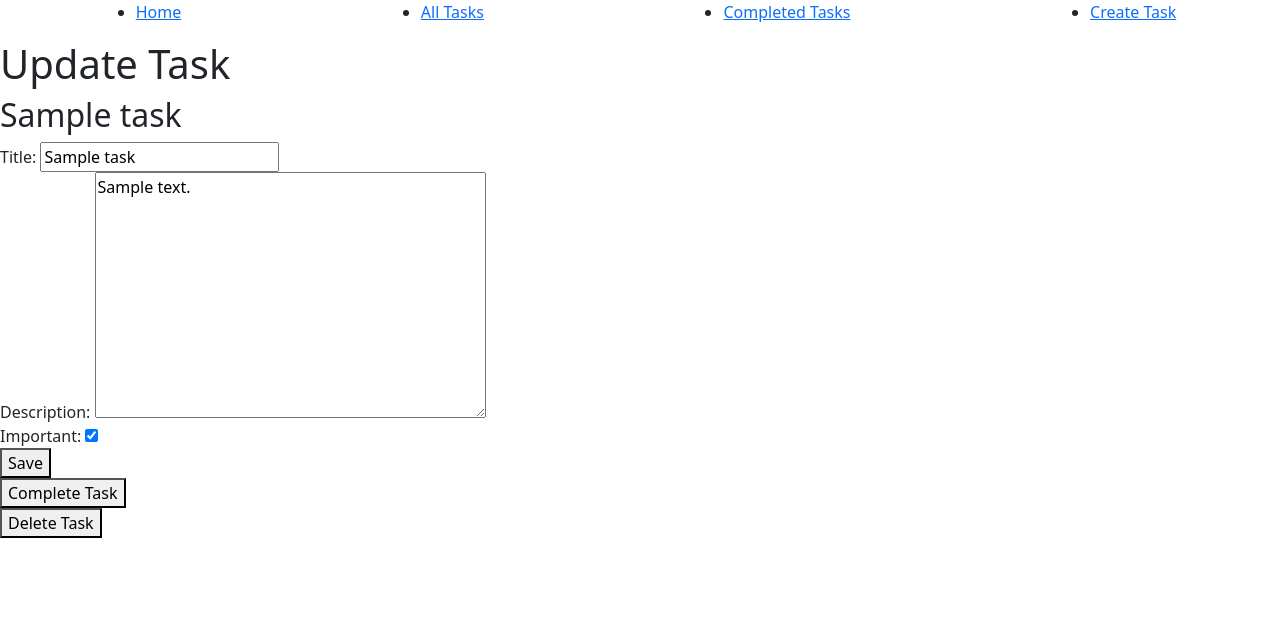
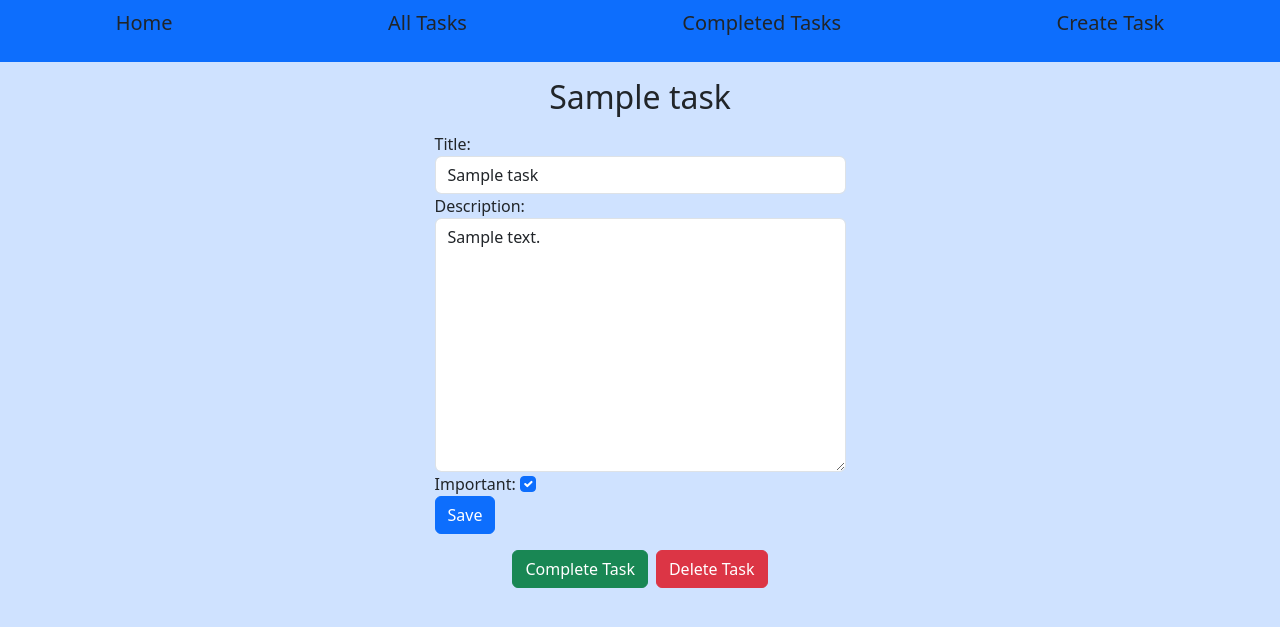
Before and after one commit to sanabriadiego/to-do-app, a Django app: page /tasks/1/ in a window 1280 px wide. Shown: the top 627 px of the page. Run offline with Django 5.2, Linux system fonts and the light colour scheme; tables that the repository leaves empty hold one stand-in row (values such as "Sample post").

Commit message:
Added styles with bootstrap

```diff
--- a/tasks/forms.py
+++ b/tasks/forms.py
@@ -1,7 +1,12 @@
-from django.forms import ModelForm
+from django import forms
 from .models import Task
 
-class TaskForm(ModelForm):
+class TaskForm(forms.ModelForm):
     class Meta:
         model = Task
         fields = ['title', 'description', 'important']
+        widgets = {
+            'title': forms.TextInput(attrs={'class': 'form-control'}),
+            'description': forms.Textarea(attrs={'class': 'form-control'}),
+            'important': forms.CheckboxInput(attrs={'class': 'form-check-input'})
+        }
--- a/tasks/templates/base.html
+++ b/tasks/templates/base.html
@@ -6,19 +6,13 @@
     <link href="https://cdn.jsdelivr.net/npm/bootstrap@5.3.3/dist/css/bootstrap.min.css" rel="stylesheet" integrity="sha384-QWTKZyjpPEjISv5WaRU9OFeRpok6YctnYmDr5pNlyT2bRjXh0JMhjY6hW+ALEwIH" crossorigin="anonymous">
     <title>To Do App</title>
 </head>
-<body>
-    <nav class="d-flex justify-content-around">
-        <ul>
-            <li><a href="{%url 'home'%}">Home</a></li>
-        </ul>
-        <ul>
-            <li><a href="{%url 'tasks'%}">All Tasks</a></li>
-        </ul>
-        <ul>
-            <li><a href="{%url 'completed_tasks'%}">Completed Tasks</a></li>
-        </ul>
-        <ul>
-            <li><a href="{%url 'create_task'%}">Create Task</a></li>
+<body class="bg-primary-subtle">
+    <nav class="fs-5 p-2 bg-primary">
+        <ul class="d-flex justify-content-around list-unstyled text-dark">
+            <li><a class="text-decoration-none text-dark" href="{%url 'home'%}">Home</a></li>
+            <li><a class="text-decoration-none text-dark" href="{%url 'tasks'%}">All Tasks</a></li>
+            <li><a class="text-decoration-none text-dark" href="{%url 'completed_tasks'%}">Completed Tasks</a></li>
+            <li><a class="text-decoration-none text-dark" href="{%url 'create_task'%}">Create Task</a></li>
         </ul>
     </nav>
 </body>
--- a/tasks/templates/completed_tasks.html
+++ b/tasks/templates/completed_tasks.html
@@ -1,10 +1,10 @@
 {% extends 'base.html' %}
 
 {% block content %}
-<h1>Completed Tasks</h1>
-<ul>
+<h1 class="m-3 text-center">Completed Tasks</h1>
+<ul class="p-4 list-group">
     {% for task in tasks %}
-    <li>{{task.title}}</li>
+    <li class="list-group-item">{{task.title}}</li>
     {% endfor %}
 </ul>
 {% endblock %}
--- a/tasks/templates/task_detail.html
+++ b/tasks/templates/task_detail.html
@@ -1,21 +1,22 @@
 {% extends 'base.html' %}
 
 {% block content %}
-<h1>Update Task</h1>
-<h2>{{task.title}}</h2>
+<h2 class="m-3 text-center">{{task.title}}</h2>
+<div class="d-flex justify-content-center">
     <form action="", method="post">
         {% csrf_token %}
         {{form}}
-<button>Save</button>
+        <button class="btn btn-primary">Save</button>
     </form>
-
-<form action="{% url 'complete_task' task.id %}", method="post">
+</div>
+<div class="m-3 d-flex justify-content-center">
+    <form class="me-2" action="{% url 'complete_task' task.id %}", method="post">
         {% csrf_token %}
-    <button>Complete Task</button>
+        <button class="btn btn-success">Complete Task</button>
     </form>
-
     <form action="{% url 'delete_task' task.id %}", method="post">
         {% csrf_token %}
-    <button>Delete Task</button>
+        <button class="btn btn-danger">Delete Task</button>
     </form>
     {% endblock %}
+</div>
--- a/tasks/views.py
+++ b/tasks/views.py
@@ -8,7 +8,7 @@ def home(request):
     return render(request, "index.html")
 
 def all_tasks(request):
-    tasks = Task.objects.all()
+    tasks = Task.objects.filter(completed=False)
     return render(request, "tasks.html", {
         'tasks': tasks
     })
```
Also changed, not shown: tasks/templates/create_task.html (+9 -7 lines), tasks/templates/index.html (+6 -1 lines), tasks/templates/tasks.html (+7 -3 lines). Lines whose indentation alone changed are shown as unchanged.
